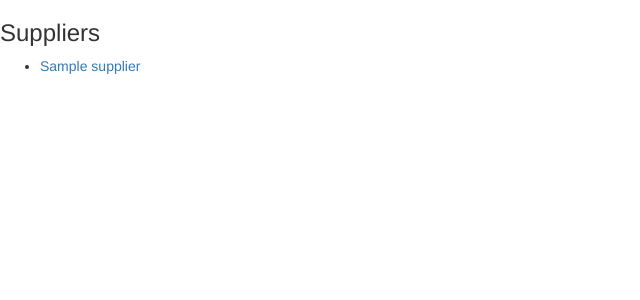
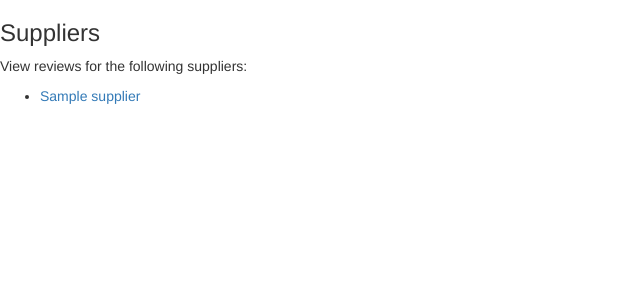
Before and after one commit to jhreact/energy, a Django app: page /reviews/ in a window 1280 px wide. Shown: the top 300 px of the page, without its empty margins (0-640 px from the left). Run offline with Django 3.2, Linux system fonts and the light colour scheme; tables that the repository leaves empty hold one stand-in row (values such as "Sample post"); some libraries are stand-ins or nearby versions.

Commit message:
added additional text to supplier list template

```diff
--- a/energy/reviews/templates/reviews/supplier_list.html
+++ b/energy/reviews/templates/reviews/supplier_list.html
@@ -7,6 +7,7 @@
 <div class="container-fluid">
     <div class="row">
     {% if object_list %}
+        <p>View reviews for the following suppliers:</p>
         <ul>
             {% for supplier in object_list %}
             <li><a href="{% url 'reviews:supplier_reviews' supplier.slug %}">{{ supplier.name }}</a></li>
```
